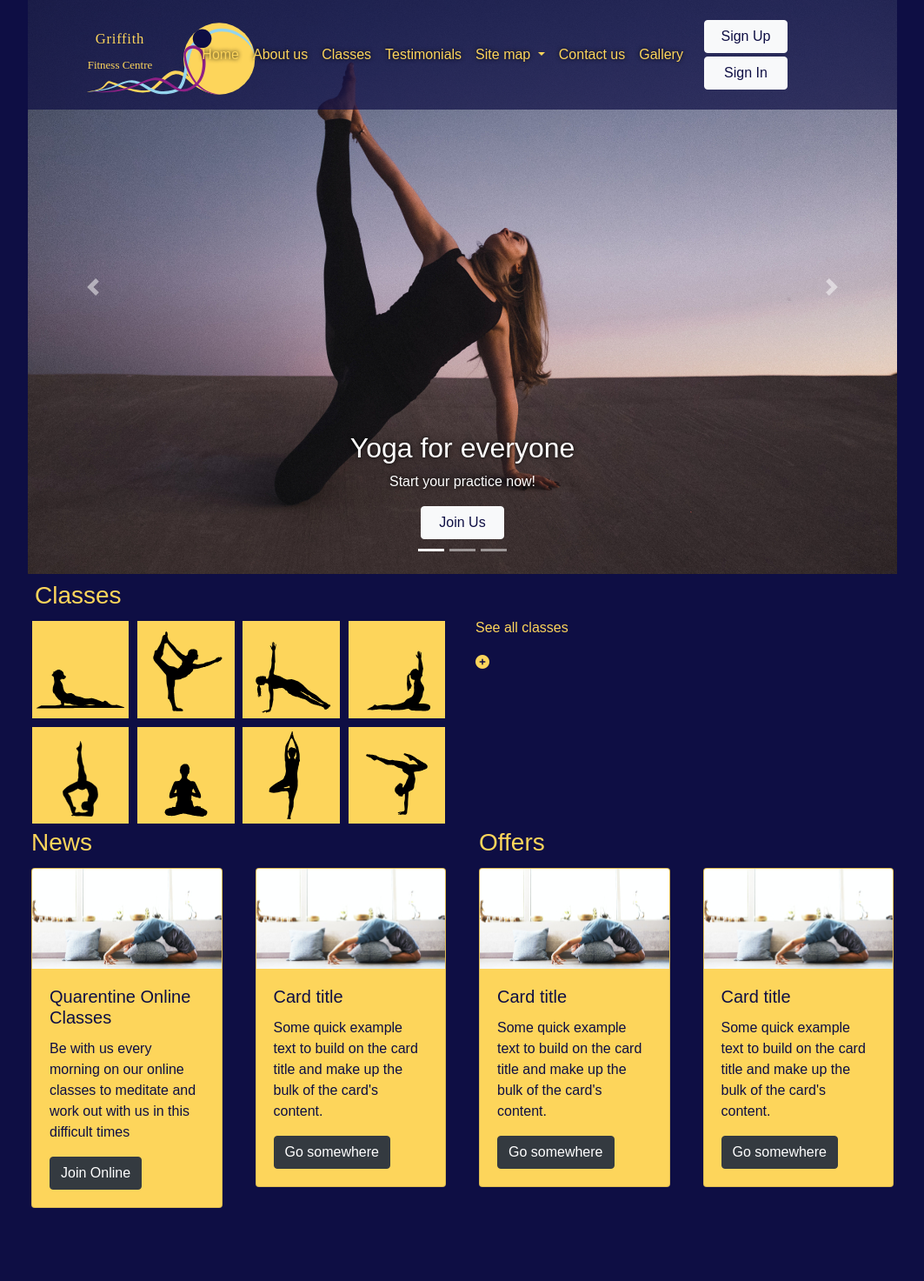
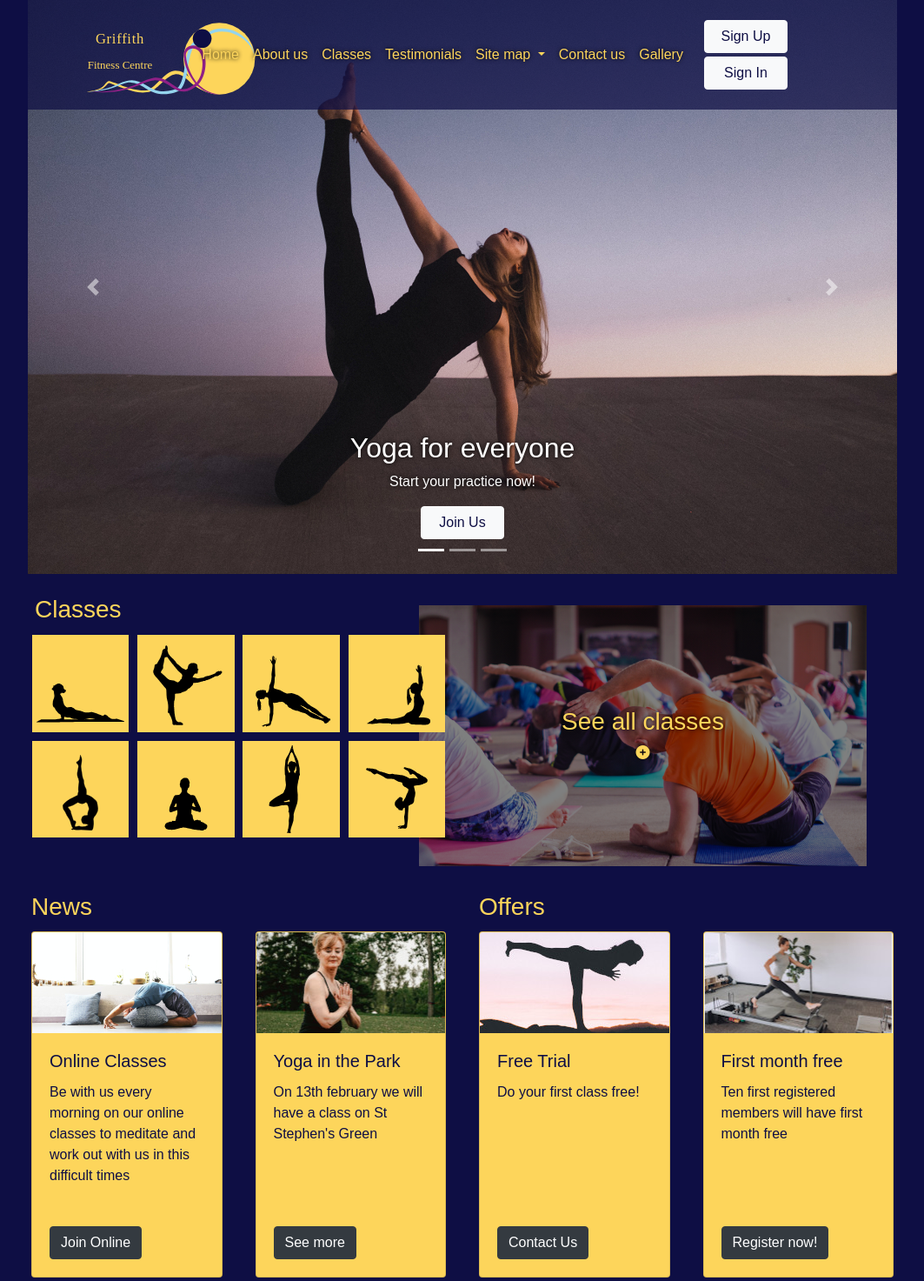
Before and after one commit to renatacovisi/Fitness-Center-Project, a PHP site: page / in a window 1280 px wide. Shown: the whole page at 87% size, without its empty margins (108-1171 px from the left). Before the commit the page ends 1389 px from the top, so only its background shows below. Run offline with PHP 8.4, Linux system fonts and the light colour scheme; some libraries are stand-ins or nearby versions; some web fonts are replaced.

Commit message:
home-v1-2 - with header applied with php

```diff
--- a/app/css/style.css
+++ b/app/css/style.css
@@ -71,7 +71,49 @@ nav {
     text-shadow: 0px 0px 5px black;
   }
 
-.customMargin {
+.customMarginIcons {
     margin: 2%;
+}
 
+.classesIconsPosition {
+    position: relative;
+    z-index: 1;
 }
+
+.overlap {
+    position: relative;
+    left: -50px;
+    top: -30px;
+}
+
+.hero-image {
+    background-image:
+    linear-gradient(
+        rgba(0, 0, 0, 0.5),
+        rgba(0, 0, 0, 0.5)
+      ),
+    url("../../app/images/seeClasses1.jpg");
+    background-color: #cccccc;
+    height: 300px;
+    background-position: center;
+    background-repeat: no-repeat;
+    background-size: cover;
+    position: relative;
+  }
+
+  .hero-text {
+    text-align: center;
+    position: absolute;
+    top: 50%;
+    left: 50%;
+    transform: translate(-50%, -50%);
+  }
+
+  /* paragraph card height */
+.cardHeight{
+    height: 150px;
+}
+
+#hamburgerButton {
+    color: #fdd55b;
+}
--- a/app/views/header.php
+++ b/app/views/header.php
@@ -0,0 +1,52 @@
+<header>
+            <nav class="navbar navbar-expand-lg fixed-top shadow">
+                <div class="col-2">
+                    <a class="navbar-brand" href="#"><img id="logo" src="../app/images/logo2.svg" alt=""></a>
+                </div>
+                <div class="col-10">
+                <button class="navbar-toggler" type="button" data-toggle="collapse" data-target="#navbarNavDropdown">
+                    <span><i id="hamburgerButton" class="fas fa-bars"></i></span>
+                </button>
+                <div class="collapse navbar-collapse sticky-top text-right" id="navbarNavDropdown">
+                    <ul class="navbar-nav">
+                        <li class="nav-item">
+                            <a class="nav-link fColorYellow" href="index.php">Home</a>
+                        </li>
+                        <li class="nav-item">
+                            <a class="nav-link fColorYellow" href="aboutUs.php">About us</a>
+                        </li>
+                        <li class="nav-item">
+                            <a class="nav-link fColorYellow" href="classes.php">Classes</a>
+                        </li>
+                        <li class="nav-item">
+                            <a class="nav-link fColorYellow" href="testimonials.php">Testimonials</a>
+                        </li>
+                        <li class="nav-item dropdown">
+                            <a class="nav-link dropdown-toggle fColorYellow" href="#" id="navbarDropdownMenuLink" role="button"
+                                data-toggle="dropdown" aria-haspopup="true" aria-expanded="false">
+                                Site map
+                            </a>
+                            <div class="dropdown-menu" aria-labelledby="navbarDropdownMenuLink">
+                                <a class="dropdown-item fColorYellow" href="index.php">Home</a>
+                                <a class="dropdown-item fColorYellow" href="aboutUs.php">About us</a>
+                                <a class="dropdown-item fColorYellow" href="faq.php">FAQ</a>
+                            </div>
+                        </li>
+                        </li>
+                        <li class="nav-item">
+                            <a class="nav-link fColorYellow" href="contacts.php">Contact us</a>
+                        </li>
+                        <li class="nav-item">
+                            <a class="nav-link fColorYellow" href="gallery.php">Gallery</a>
+                        </li>
+                    </ul>
+                    <div class="inlineBlock float-right">
+                        <button type="button" class="fColorIndigo btn btn-light m-1 ml-3 inlineBlock buttonSize">Sign
+                            Up</button>
+                        <button type="button" class="fColorIndigo btn btn-light m-1 ml-3 inlineBlock buttonSize">Sign
+                            In</button>
+                    </div>
+                </div>
+            </div>
+            </nav>
+        </header>
--- a/public/index.php
+++ b/public/index.php
@@ -1,7 +1,6 @@
 <!-- Specifying the use of html, opening the HTML document and setting the language to english -->
 <!DOCTYPE html>
 <html lang="en">
-
     <head>
         <!--Specifying the charsert to be used and make sure special chars will apper ok-->
         <meta charset="utf-8">
@@ -24,62 +23,13 @@
     </head>
 
     <body class="backgroundColor">
-    <header>
-        <nav class="navbar navbar-expand-lg fixed-top shadow">
-            <div class="col-2">
-                <a class="navbar-brand" href="#"><img id="logo" src="../app/images/logo.svg" alt=""></a>
-            </div>
-            <div class="col-10">
-            <button class="navbar-toggler" type="button" data-toggle="collapse" data-target="#navbarNavDropdown">
-                <span class="navbar-toggler-icon"></span>
-            </button>
-            <div class="collapse navbar-collapse sticky-top text-right" id="navbarNavDropdown">
-                <ul class="navbar-nav">
-                    <li class="nav-item">
-                        <a class="nav-link fColorYellow" href="index.php">Home</a>
-                    </li>
-                    <li class="nav-item">
-                        <a class="nav-link fColorYellow" href="aboutUs.php">About us</a>
-                    </li>
-                    <li class="nav-item">
-                        <a class="nav-link fColorYellow" href="classes.php">Classes</a>
-                    </li>
-                    <li class="nav-item">
-                        <a class="nav-link fColorYellow" href="testimonials.php">Testimonials</a>
-                    </li>
-                    <li class="nav-item dropdown">
-                        <a class="nav-link dropdown-toggle fColorYellow" href="#" id="navbarDropdownMenuLink" role="button"
-                            data-toggle="dropdown" aria-haspopup="true" aria-expanded="false">
-                            Site map
-                        </a>
-                        <div class="dropdown-menu" aria-labelledby="navbarDropdownMenuLink">
-                            <a class="dropdown-item fColorYellow" href="index.php">Home</a>
-                            <a class="dropdown-item fColorYellow" href="aboutUs.php">About us</a>
-                            <a class="dropdown-item fColorYellow" href="faq.php">FAQ</a>
-                        </div>
-                    </li>
-                    </li>
-                    <li class="nav-item">
-                        <a class="nav-link fColorYellow" href="contacts.php">Contact us</a>
-                    </li>
-                    <li class="nav-item">
-                        <a class="nav-link fColorYellow" href="gallery.php">Gallery</a>
-                    </li>
-                </ul>
-                <div class="inlineBlock float-right">
-                    <button type="button" class="fColorIndigo btn btn-light m-1 ml-3 inlineBlock buttonSize">Sign
-                        Up</button>
-                    <button type="button" class="fColorIndigo btn btn-light m-1 ml-3 inlineBlock buttonSize">Sign
-                        In</button>
-                </div>
-            </div>
-        </div>
-        </nav>
-    </header>
+        <?php
+        require('../app/views/header.php');
+        ?>
 
         <main>
             <!-- Carousel -->
-        <section id="carousel" class="carousel slide" data-ride="carousel">
+            <section id="carousel" class="carousel slide mb-4" data-ride="carousel">
                 <!-- slide icons -->
                 <ul class="carousel-indicators">
                     <li data-target="#carousel" data-slide-to="0" class="active"></li>
@@ -97,7 +47,7 @@
                         </div>
                     </div>
                     <div class="carousel-item">
-                    <img class="d-block w-100" src="../app/images/carousel2_1000_660.jpg" alt="Second slide">
+                        <img class="d-block w-100" src="../app/images/carousel2-v2.jpg" alt="Second slide">
                         <div class="carousel-caption d-none d-md-block">
                             <h2 class="shadow">Our community is waiting for you</h2>
                             <p class="shadow">Our members and teachers are always happy to see our community grow up</p>
@@ -124,41 +74,44 @@
                 </a>
             </section>
 
-
-        <section class="backgroundColor">
+            <!-- Classes Icons -->
+            <section class="mt-4">
                 <h3 class="m-2">Classes</h3>
                 <div class="row">
 
-                <div class="col-6">
+                    <div class="col-6 classesIconsPosition">
                         <div class="col-12 col-md-6 float-left p-0">
                             <img src="../app/images/cobra.svg"
-                            class="classesIconSize backgroundColorYellow float-left customMargin">
+                                class="classesIconSize backgroundColorYellow float-left customMarginIcons">
                             <img src="../app/images/hold_leg_up.svg"
-                            class="classesIconSize backgroundColorYellow float-left customMargin">
+                                class="classesIconSize backgroundColorYellow float-left customMarginIcons">
                             <img src="../app/images/one_leg_up.svg"
-                            class="classesIconSize backgroundColorYellow float-left customMargin">
+                                class="classesIconSize backgroundColorYellow float-left customMarginIcons">
                             <img src="../app/images/seated_heart.svg"
-                            class="classesIconSize backgroundColorYellow float-left customMargin">
+                                class="classesIconSize backgroundColorYellow float-left customMarginIcons">
                         </div>
                         <div class="col-12 col-md-6 float-left p-0">
                             <img src="../app/images/side_plank.svg"
-                            class="classesIconSize backgroundColorYellow float-left customMargin">
+                                class="classesIconSize backgroundColorYellow float-left customMarginIcons">
                             <img src="../app/images/stratch_seated.svg"
-                            class="classesIconSize backgroundColorYellow float-left customMargin">
+                                class="classesIconSize backgroundColorYellow float-left customMarginIcons">
                             <img src="../app/images/tree.svg"
-                            class="classesIconSize backgroundColorYellow float-left customMargin">
+                                class="classesIconSize backgroundColorYellow float-left customMarginIcons">
                             <img src="../app/images/two_legs_up.svg"
-                            class="classesIconSize backgroundColorYellow float-left customMargin">
+                                class="classesIconSize backgroundColorYellow float-left customMarginIcons">
                         </div>
                     </div>
-                <div class="col-6">
-                    <p>See all classes</p>
+                    <!-- Classes image and text -->
+                    <div class="col-6 hero-image overlap">
+                        <div class="hero-text shadow">
+                            <h3>See all classes</h3>
                             <i class="fas fa-plus-circle"></i>
+                        </div>
                     </div>
                 </div>
             </section>
 
-
+            <!-- Features - News and Offers -->
             <section class="row">
                 <div class="col-md-6 ">
                     <div class="row ml-1">
@@ -170,23 +123,19 @@
                             <div class="card m-1 backgroundColorYellow fColorIndigo">
                                 <img class="card-img-top" src="../app/images/online-yoga.jpg" alt="Card image cap">
                                 <div class="card-body">
-                                <h5 class="card-title">Quarentine Online Classes</h5>
-                                <p class="card-text">Be with us every morning on our online classes to meditate and work out with us in this difficult times</p>
+                                    <h5 class="card-title">Online Classes</h5>
+                                    <p class="card-text cardHeight">Be with us every morning on our online classes to meditate and work out with us in this difficult times</p>
                                     <a href="#" class="btn btn-dark">Join Online</a>
                                 </div>
                             </div>
                         </div>
                         <div class="col-md-6">
                             <div class="card m-1 backgroundColorYellow fColorIndigo">
-                            <img class="card-img-top" src="../app/images/online-yoga.jpg" alt="Card image cap">
+                                <img class="card-img-top" src="../app/images/yoga-park.jpg" alt="Card image cap">
                                 <div class="card-body">
-                                <h5 class="card-title">Card title</h5>
-                                <p class="card-text">Some quick example text to build on the card title and make up the
-                                    bulk
-                                    of
-                                    the
-                                    card's content.</p>
-                                <a href="#" class="btn btn-dark">Go somewhere</a>
+                                    <h5 class="card-title">Yoga in the Park</h5>
+                                    <p class="card-text cardHeight">On 13th february we will have a class on St Stephen's Green </p>
+                                    <a href="#" class="btn btn-dark">See more</a>
                                 </div>
                             </div>
                         </div>
@@ -201,29 +150,21 @@
 
                         <div class="col-md-6">
                             <div class="card m-1 backgroundColorYellow fColorIndigo">
-                            <img class="card-img-top" src="../app/images/online-yoga.jpg" alt="Card image cap">
+                                <img class="card-img-top" src="../app/images/free-trial.jpg" alt="Card image cap">
                                 <div class="card-body">
-                                <h5 class="card-title">Card title</h5>
-                                <p class="card-text">Some quick example text to build on the card title and make up the
-                                    bulk
-                                    of
-                                    the
-                                    card's content.</p>
-                                <a href="#" class="btn btn-dark">Go somewhere</a>
+                                    <h5 class="card-title">Free Trial</h5>
+                                    <p class="card-text cardHeight">Do your first class free!</p>
+                                    <a href="#" class="btn btn-dark">Contact Us</a>
                                 </div>
                             </div>
                         </div>
                         <div class="col-md-6">
                             <div class="card m-1 backgroundColorYellow fColorIndigo">
-                            <img class="card-img-top" src="../app/images/online-yoga.jpg" alt="Card image cap">
+                                <img class="card-img-top" src="../app/images/pilates.jpg" alt="Card image cap">
                                 <div class="card-body">
-                                <h5 class="card-title">Card title</h5>
-                                <p class="card-text">Some quick example text to build on the card title and make up the
-                                    bulk
-                                    of
-                                    the
-                                    card's content.</p>
-                                <a href="#" class="btn btn-dark">Go somewhere</a>
+                                    <h5 class="card-title ">First month free</h5>
+                                    <p class="card-text cardHeight">Ten first registered members will have first month free</p>
+                                    <a href="#" class="btn btn-dark">Register now!</a>
                                 </div>
                             </div>
 
@@ -233,5 +174,4 @@
             </section>
         </main>
     </body>
-
 </html>
```
Also changed, not shown: app/images/carousel2-v2.jpg (added), app/images/free-trial.jpg (added), app/images/logo2.svg (added), app/images/pilates.jpg (added), app/images/rawan-yasser-seuXd6AQu8g-unsplash.jpg (added), app/images/seeClasses1.jpg (added), app/images/yoga-park.jpg (added), 1 other file. Lines whose indentation alone changed are shown as unchanged.
